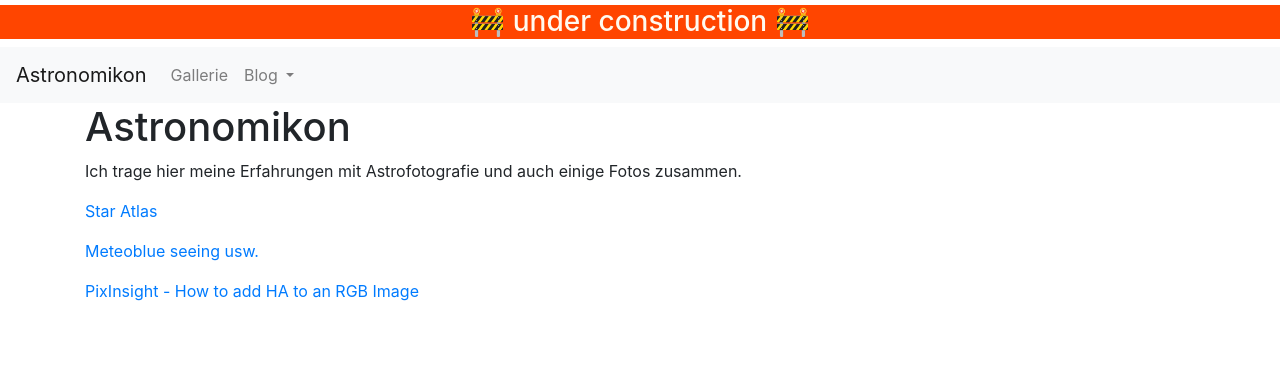
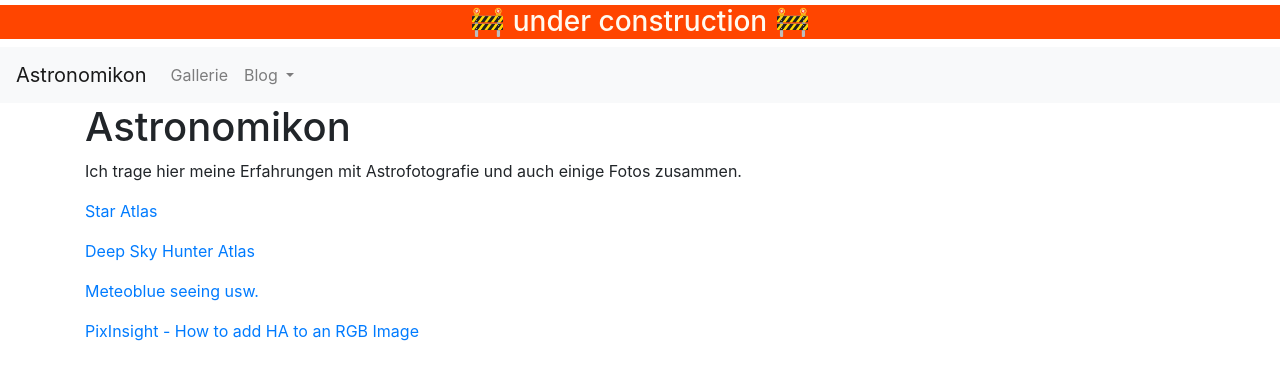
Before and after one commit to lofwyr14/astronomikon, a website: page www/index.html in a window 1280 px wide. Drawn offline with nearby package versions, Linux system fonts and the light colour scheme; files that its build step writes are made by us from their sources.

Commit message:
deep-sky-hunter-atlas

```diff
--- a/www/index.html
+++ b/www/index.html
@@ -20,6 +20,10 @@
   </p>
 
   <p>
+    <a href="https://www.deepskywatch.com/deep-sky-hunter-atlas.html">Deep Sky Hunter Atlas</a>
+  </p>
+
+  <p>
     <a href="https://www.meteoblue.com/de/wetter/outdoorsports/seeing/cuxhaven_deutschland_2939658">Meteoblue seeing usw.</a>
   </p>
 
```
